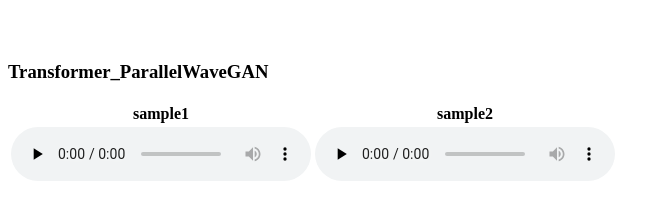
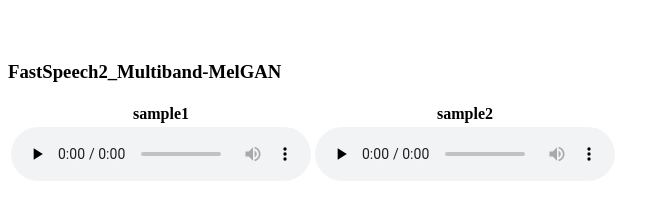
Before and after one commit to chkwon19/chkwon19.github.io, a plain HTML site: page index.html in a window 1280 px wide. Shown: the part 745-952 px from the top of the page, 0-670 px from the left. Drawn offline with Linux system fonts and the light colour scheme.

Commit message:
no message

```diff
--- a/index.html
+++ b/index.html
@@ -60,21 +60,6 @@
           <tr>
             <td><audio controls preload="none"><source src="SOTA_TTS/Tacotron2_WaveGlow/130.wav_synthesis.wav"></audio></td>
             <td><audio controls preload="none"><source src="SOTA_TTS/Tacotron2_WaveGlow/32.wav_synthesis.wav"></audio></td>
-          </tr>
-        </tbody>
-      </table>
-    </div>
-    <div>
-      <h3>Transformer_ParallelWaveGAN</h3>
-      <table>
-        <tbody>
-          <tr>
-            <th>sample1</th>
-            <th>sample2</th>
-          </tr>
-          <tr>
-            <td><audio controls preload="none"><source src="SOTA_TTS/Transformer_ParallelWaveGAN/example_12_gen.wav"></audio></td>
-            <td><audio controls preload="none"><source src="SOTA_TTS/Transformer_ParallelWaveGAN/example_20_gen.wav"></audio></td>
           </tr>
         </tbody>
       </table>
```
